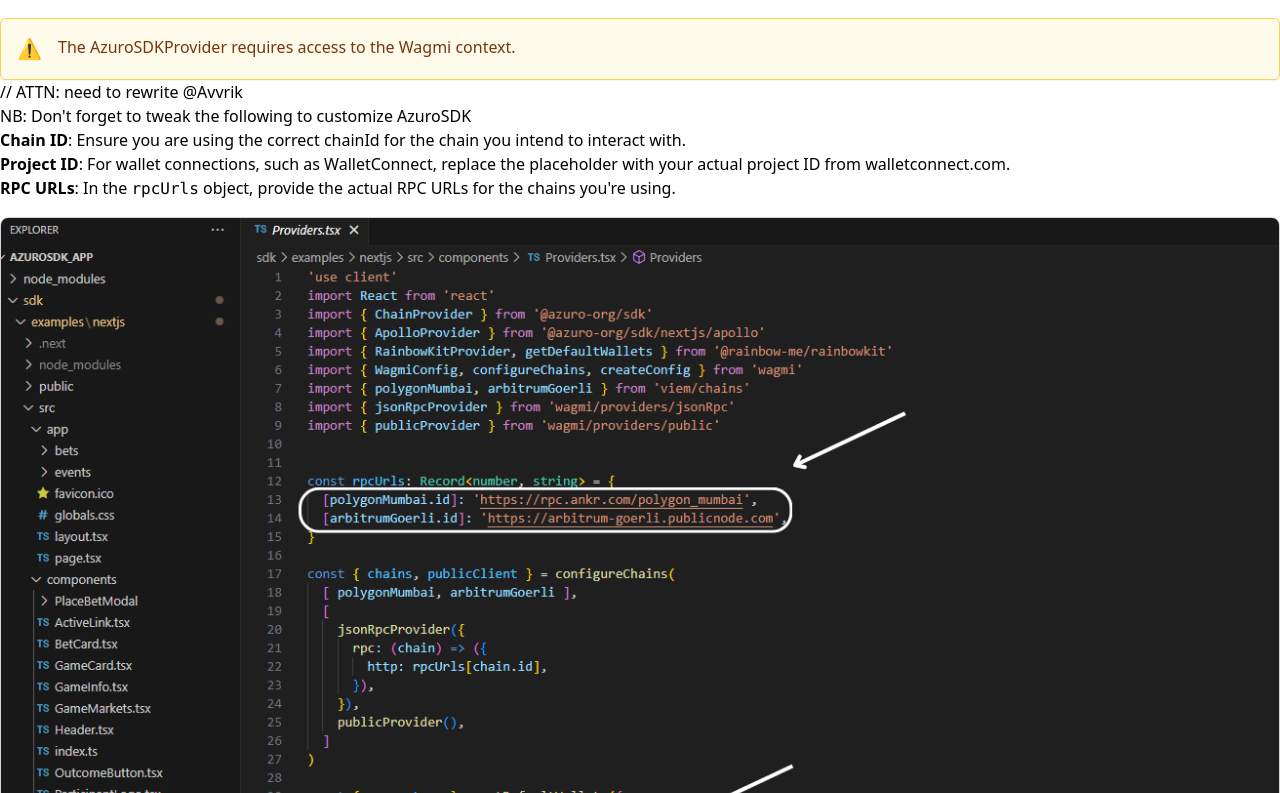
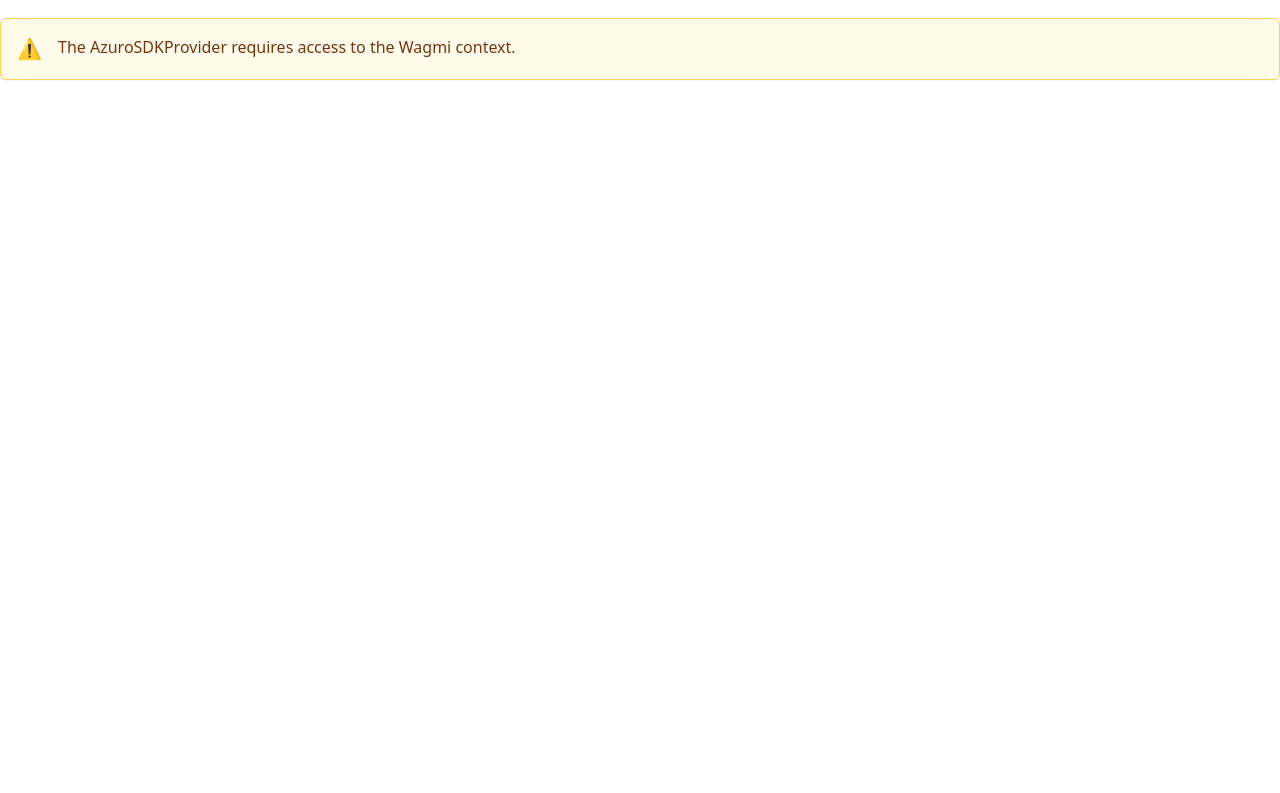
Before and after one commit to Azuro-protocol/gem-docs, a Next.js app: page /guides/sdk/setup in a window 1280 px wide. Shown: the part 527-1320 px from the top of the page. After the commit the page ends 800 px from the top, so only its background shows below. Built offline with nearby package versions, Linux system fonts and the light colour scheme.

Commit message:
remove setup block

```diff
--- a/pages/guides/sdk/setup.mdx
+++ b/pages/guides/sdk/setup.mdx
@@ -32,16 +32,3 @@ For further details, refer to the [AzuroSDKProvider](/guides/sdk/providers/sdk)
 <Callout type="warning">
   The AzuroSDKProvider requires access to the Wagmi context.
 </Callout>
-
-// ATTN: need to rewrite @Avvrik
-## NB: Don't forget to tweak the following to customize AzuroSDK
-
-1. **Chain ID**: Ensure you are using the correct chainId for the chain you intend to interact with.
-2. **Project ID**: For wallet connections, such as WalletConnect, replace the placeholder with your actual project ID from walletconnect.com.
-3. **RPC URLs**: In the `rpcUrls` object, provide the actual RPC URLs for the chains you're using.
-
-<Image
-  src="/images/sdk/Providers.png"
-  width={2010}
-  height={1846}
-/>
```
